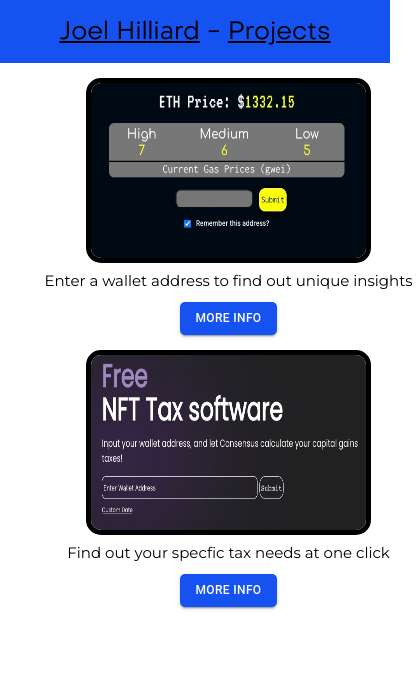
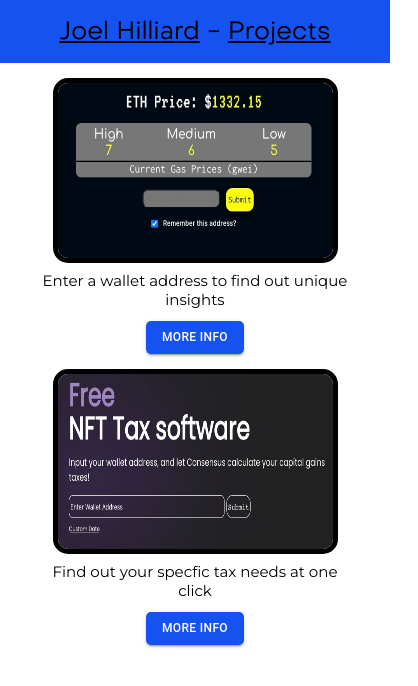
Before and after one commit to JoelAHilliard/personal-site, a React (Create React App) app: page /projects in a window 390 px wide. Shown: the top 686 px of the page, 418 px wide, since content can reach past the window. Built offline with nearby package versions, Linux system fonts and the light colour scheme.

Commit message:
mobile fix

```diff
--- a/src/components/Project.js
+++ b/src/components/Project.js
@@ -27,8 +27,6 @@ const Description = styled.p`
     font-size:15px;
     margin:2px;
     font-family: 'Montserrat', sans-serif;
-    min-width:375px;
-    max-width:375px;
 `
 const GoTo = styled.a`
     text-decoration:none;
@@ -95,7 +93,7 @@ function Project(props) {
                                             variant="contained"
                                             size="small"
                                             onClick={close}>
-                                            &times;
+                                            Close
                                         </Button>
                                     </div></>
                         :
@@ -109,7 +107,7 @@ function Project(props) {
                             variant="contained"
                             size="small"
                             onClick={close}>
-                            &times;
+                            Close
                         </Button>
                         }
                     </div>
```
